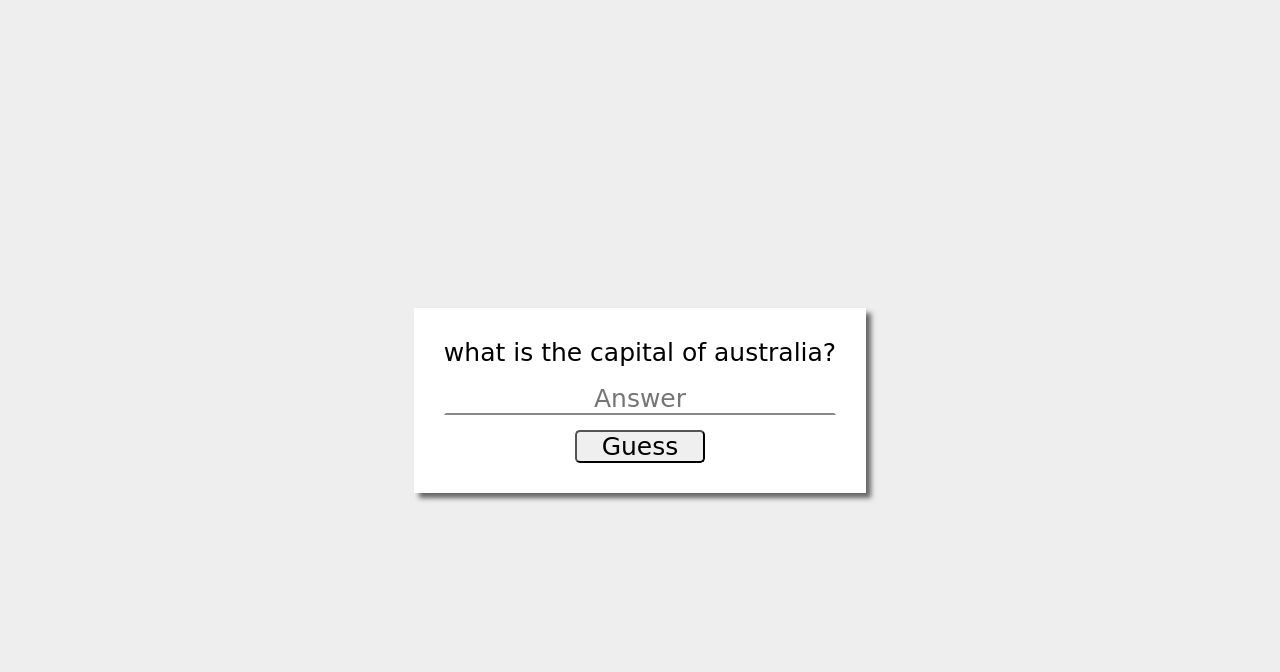
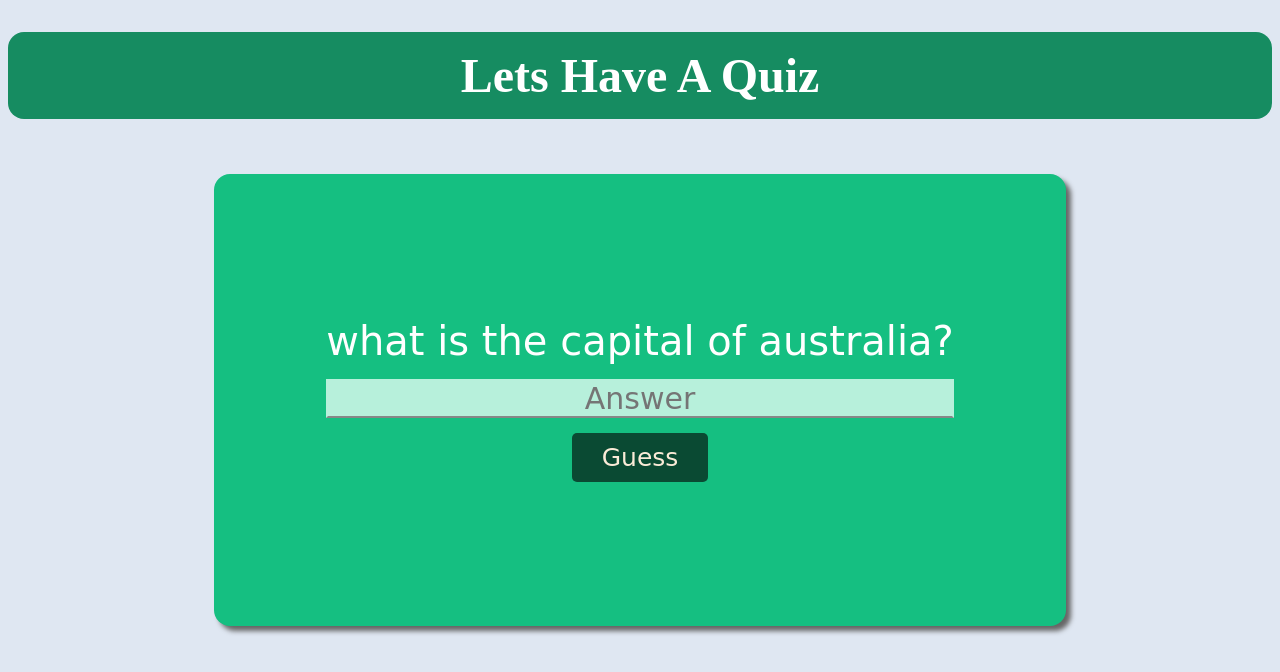
Before and after one commit to adiKhan12/Front-End-Masters-BOOT-CAMP, a plain HTML site: page Java Script/QuizGame/index.html in a window 1280 px wide. Drawn offline with Linux system fonts and the light colour scheme.

Commit message:
CSS STYLING

```diff
--- a/Java Script/QuizGame/index.html
+++ b/Java Script/QuizGame/index.html
@@ -8,6 +8,10 @@
     <title>Quiz Game</title>
 </head>
 <body>
+  <header>
+    <h1>Lets Have A Quiz</h1>
+  </header>
+
     <div id="container">
         <div class="question">
           <form id="form" action="">
--- a/Java Script/QuizGame/style.css
+++ b/Java Script/QuizGame/style.css
@@ -3,7 +3,16 @@
   }
 
   body {
-    background-color: #eee;
+    background-color: #DFE7F2;
+  }
+
+  header h1{
+    text-align: center;
+    font-size: 3rem;
+    color: #fff;
+    background-color: #168C61;
+    padding: 1rem;
+    border-radius: 1rem;
   }
 
   #container {
@@ -18,15 +27,17 @@
   }
 
   .question {
-    background-color: white;
-    padding: 30px;
+    background-color: #15BF81;
+    padding: 9rem 7rem;
+    color: #fff;
     box-shadow: 5px 5px 5px #666;
     text-align: center;
+    border-radius: 1rem;
   }
 
   label {
     font-family: cursive;
-    font-size: 25px;
+    font-size: 40px;
   }
 
   input {
@@ -35,7 +46,8 @@
     margin-top: 15px;
     text-align: center;
     padding: 0 15px;
-    font-size: 25px;
+    font-size: 30px;
+    background-color: #b7f0db;
     border-left-color: transparent;
     border-right-color: transparent;
     border-top-color: transparent;
@@ -45,9 +57,21 @@
 
   button {
     font-family: cursive;
-    padding: 0 25px;
+    padding: 10px 30px;
     font-size: 25px;
     margin-top: 15px;
     cursor: pointer;
+    background-color: #0a4a33;
+    color: antiquewhite;
     border-radius: 5px;
+    border: none ;
   }
+
+  button:hover {
+    background-color: #0fdb90;
+    color: #fff;
+  }
+  button:active {
+    background-color: #0f5e41;
+    color: #fff;
+  }
```
